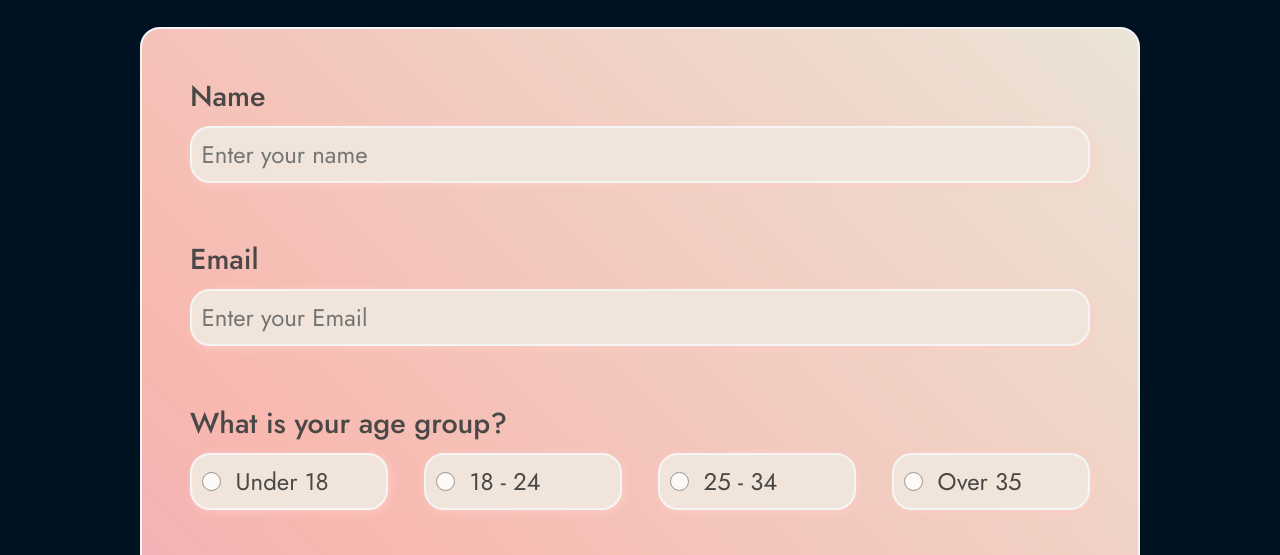
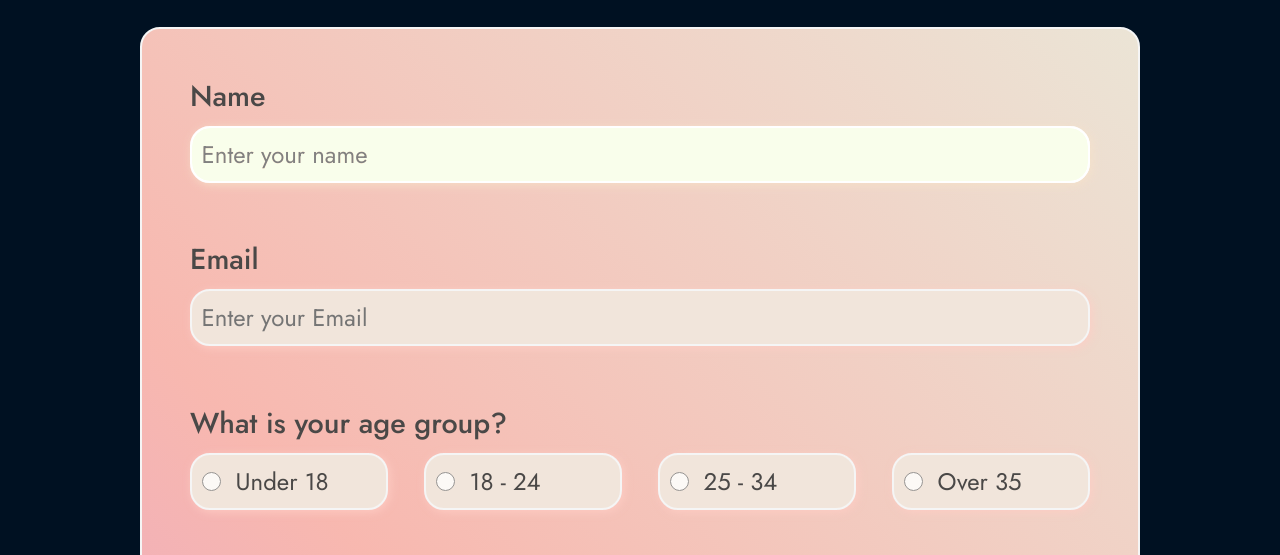
Before and after one commit to drevelob/fcc-survey-form, a plain HTML site: page index.html in a window 1280 px wide. In both pictures the pointer is over the input "Enter your name". Shown: the part 195-750 px from the top of the page. Drawn offline with Linux system fonts and the light colour scheme; a web font is replaced by a local one.

Commit message:
Add hover effect in input fields and summit button

```diff
--- a/style.css
+++ b/style.css
@@ -233,3 +233,13 @@ button {
   margin-bottom: -4px;
   margin-right: -4px;
 }
+
+/*||HOVER*/
+button:hover,
+label:hover,
+input[type=text]:hover,
+input[type=email]:hover,
+input[type=number]:hover,
+textarea:hover {
+  filter: brightness(1.1) saturate(1.5) hue-rotate(20deg);
+}
```
